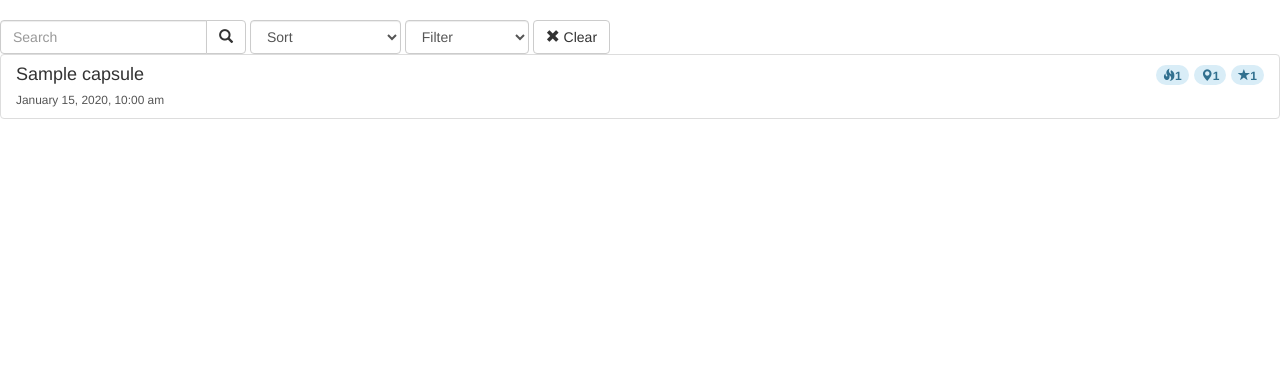
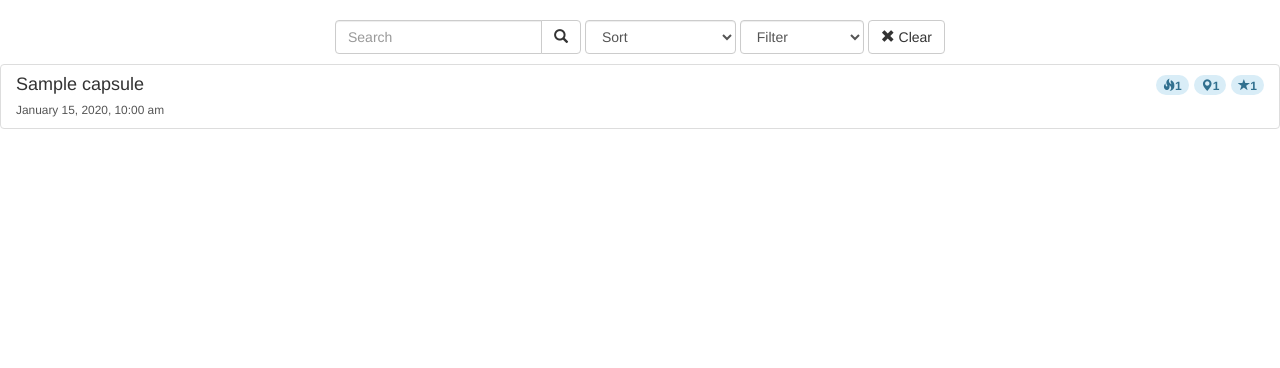
Before and after one commit to bretten/capsules, a CakePHP app: the page made by app/View/Capsules/index.ctp in a window 1280 px wide. Shown: the part 52-420 px from the top of the page. Run offline with PHP 8.4 and a stand-in for CakePHP, Linux system fonts and the light colour scheme; the template is opened without the code that fills it: most values are stand-ins (such as "Sample title", 1, 10 or a date in 2020); data that the repository does not hold is empty; some libraries are stand-ins or nearby versions.

Commit message:
Centering searcher element and adding margin, Changing branding of "capsules" list to "My Collection"

```diff
--- a/app/View/Capsules/map.ctp
+++ b/app/View/Capsules/map.ctp
@@ -853,7 +853,7 @@
     <div class="modal-dialog modal-lg">
         <div class="modal-content">
             <div class="modal-header">
-                <h4 class="modal-title" id="modal-label-capsule-list">Capsules</h4>
+                <h4 class="modal-title" id="modal-label-capsule-list">My Collection</h4>
                 <div class="modal-loader">
                     <div class="text-center">
                         <span class="glyphicon glyphicon-repeat"></span> Loading...
@@ -916,7 +916,7 @@
     </div>
     <div class="btn-group">
         <button type="button" id="capsule_list" class="btn btn-info" data-toggle="modal" data-target="#modal-capsule-list">
-            <span class="glyphicon glyphicon-list"></span> Capsules
+            <span class="glyphicon glyphicon-list"></span> My Collection
         </button>
     </div>
 </div>
--- a/app/View/Elements/searcher.ctp
+++ b/app/View/Elements/searcher.ctp
@@ -101,7 +101,7 @@
         });
     });
 </script>
-<div class="searcher">
+<div class="searcher text-center">
     <form accept-charset="utf-8" id="<?php echo $id['searcher-form']; ?>" class="form-inline" role="form">
         <?php if (isset($hasSearch) && $hasSearch === true) : ?>
         <div class="form-group">
--- a/app/webroot/css/style.css
+++ b/app/webroot/css/style.css
@@ -92,6 +92,15 @@ div.discovery-rater-container div
 }
 
 /**
+ * View Elements
+ */
+
+div.searcher
+{
+    margin: 10px auto;
+}
+
+/**
  * Bootstrap
  */
 
```
